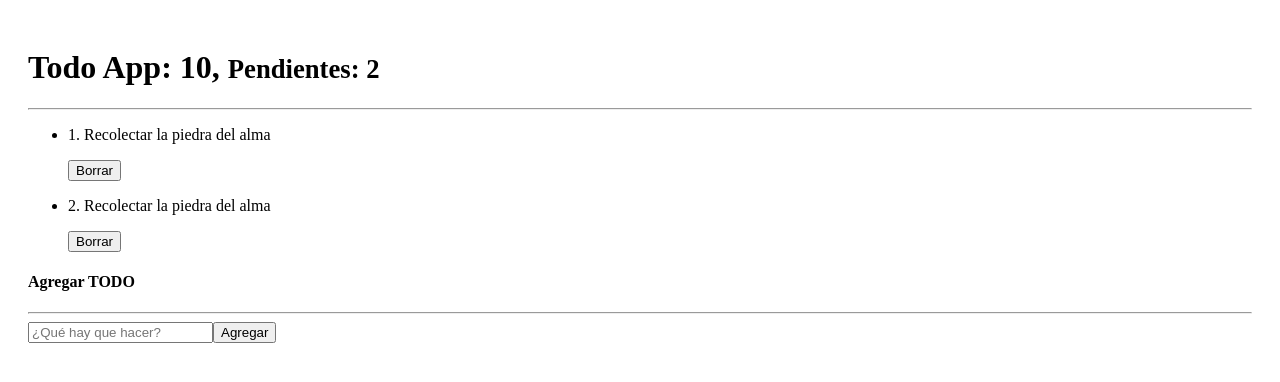
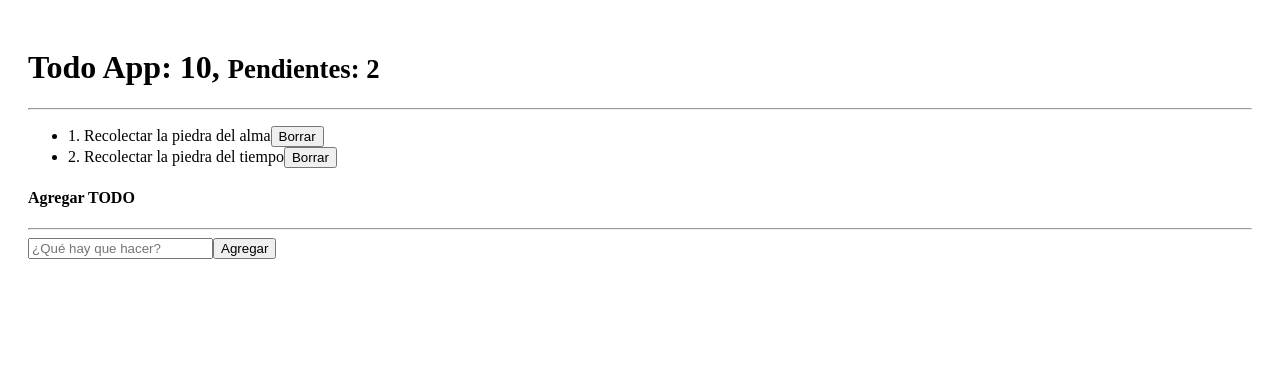
Before and after one commit to TeslaWillow/05-hook-app, a React app: page / in a window 1280 px wide. Shown: the top 382 px of the page. Built offline with nearby package versions, Linux system fonts and the light colour scheme; the HTML template or start-up script is replaced by a standard one.

Commit message:
reducer.

```diff
--- /dev/null
+++ b/src/08-useReducer/TodoAdd.jsx
@@ -0,0 +1,42 @@
+import { useForm } from '../hooks/useForm';
+
+export const TodoAdd = ({ onNewTodo }) => {
+
+
+    const { description, onInputChange, onResetForm } = useForm({
+        description: ''
+    });
+
+  const addTodo = (e) => {
+    e.preventDefault();
+
+    if( description.trim().length <= 1 ) return;
+
+    const newTodo = {
+      id: new Date().getTime(),
+      description: description.trim(),
+      done: false,
+    };
+
+    onNewTodo && onNewTodo( newTodo );
+    onResetForm();
+  }
+
+  return (
+    <>
+        <form onSubmit={addTodo}>
+            <input
+              type="text"
+              className="form-control"
+              placeholder="¿Qué hay que hacer?"
+              name="description"
+              value={description}
+              onChange={ onInputChange }
+            />
+            <button type="submit" className="btn btn-outline-primary mt-1">
+                Agregar
+            </button>
+        </form>
+    </>
+  )
+}
--- a/src/08-useReducer/TodoApp.jsx
+++ b/src/08-useReducer/TodoApp.jsx
@@ -1,5 +1,7 @@
 import { useReducer } from "react"
 import { todoReducer } from "./TodoReducer";
+import { TodoList } from "./TodoList";
+import { TodoAdd } from "./TodoAdd";
 
 const initialState = [
     {
@@ -9,17 +11,24 @@ const initialState = [
     },
     {
         id: new Date().getTime() * 2,
-        description: 'Recolectar la piedra del alma',
+        description: 'Recolectar la piedra del tiempo',
         done: false,
     },
 ];
 
-
-
-
 export const TodoApp = () => {
 
     const [ todos , dispatchTodo ] = useReducer( todoReducer , initialState );
+
+    const handleNewTodo = (todo) => {
+
+        const action = {
+            type: '[TODO] Add Todo',
+            payload: todo,
+        }
+
+        dispatchTodo( action );
+    };
 
     return (
         <>
@@ -28,29 +37,22 @@ export const TodoApp = () => {
 
             <div className="row">
                 <div className="col-7">
-                    <ul className="list-group d-flex justify-content-between">
-                        {
-                            todos.map( (todo, i) => (
-                                <li key={ todo.id } className="list-group-item d-flex justify-content-between">
-                                    <p className="text-center">{ i + 1 }. { todo.description }</p>
-                                    <button className="btn btn-danger">
-                                        Borrar
-                                    </button>
-                                </li>
-                            ))
-                        }
-                    </ul>
+                    {/* TODO LIST */}
+                    <TodoList  todos={todos} />
+                    {/* TODO LIST */}
                 </div>
                 <div className="col-5">
                     <h4>Agregar TODO</h4>
                     <hr />
 
-                    <form action="">
-                        <input type="text" className="form-control" placeholder="¿Qué hay que hacer?" />
-                        <button type="submit" className="btn btn-outline-primary mt-1">
-                            Agregar
-                        </button>
-                    </form>
+                    {/* TODO ADD onNewTodo() */}
+                    {/* {
+                        id: new Date().getTime(),
+                        description: '',
+                        done: false,
+                    } */}
+                    <TodoAdd onNewTodo={ handleNewTodo } />
+                    {/* TODO ADD */}
                 </div>
             </div>
 
--- /dev/null
+++ b/src/08-useReducer/TodoItem.jsx
@@ -0,0 +1,12 @@
+export const TodoItem = ({ todo = {}, i }) => {
+  return (
+    <>
+        <li className="list-group-item d-flex justify-content-between">
+            <span className="align-self-center">{ i + 1 }. { todo.description }</span>
+            <button className="btn btn-danger">
+                Borrar
+            </button>
+        </li>
+    </>
+  )
+}
--- /dev/null
+++ b/src/08-useReducer/TodoList.jsx
@@ -0,0 +1,18 @@
+import { TodoItem } from "./TodoItem"
+
+
+export const TodoList = ({ todos = [] }) => {
+  return (
+    <>
+        <ul className="list-group d-flex justify-content-between">
+        {
+            todos.map( (todo, i) => (
+                // TODO item ...
+                <TodoItem key={todo.id} todo={todo} i={i} />
+                // TODO item ...
+            ))
+        }
+        </ul>
+    </>
+  )
+}
--- a/src/08-useReducer/TodoReducer.js
+++ b/src/08-useReducer/TodoReducer.js
@@ -1,7 +1,7 @@
 export const todoReducer = ( initialState = [], action = {} ) => {
     switch (action?.type) {
-        case 'ABC':
-            throw new Error("Action.type = 'ABC' no implementado");
+        case '[TODO] Add Todo':
+            return [ ...initialState, action.payload ];
         default:
             return initialState;
     }
```
